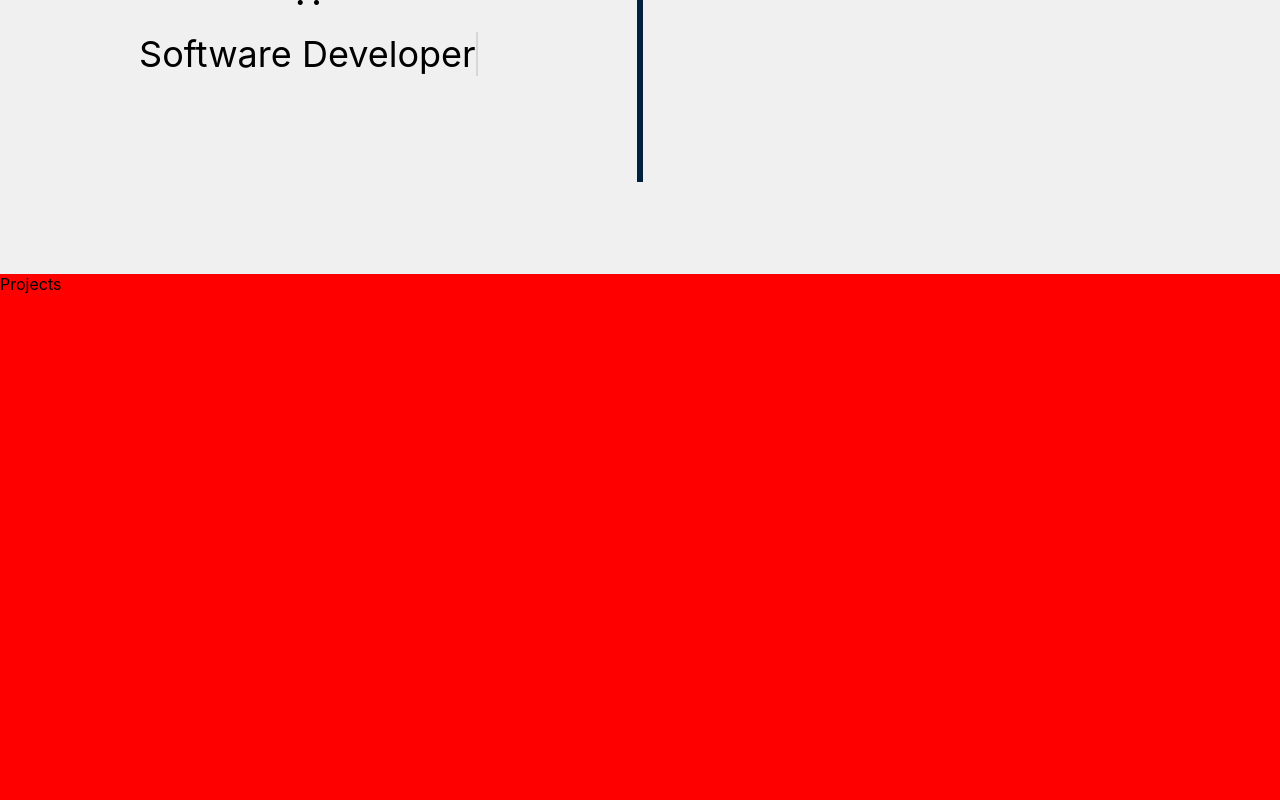
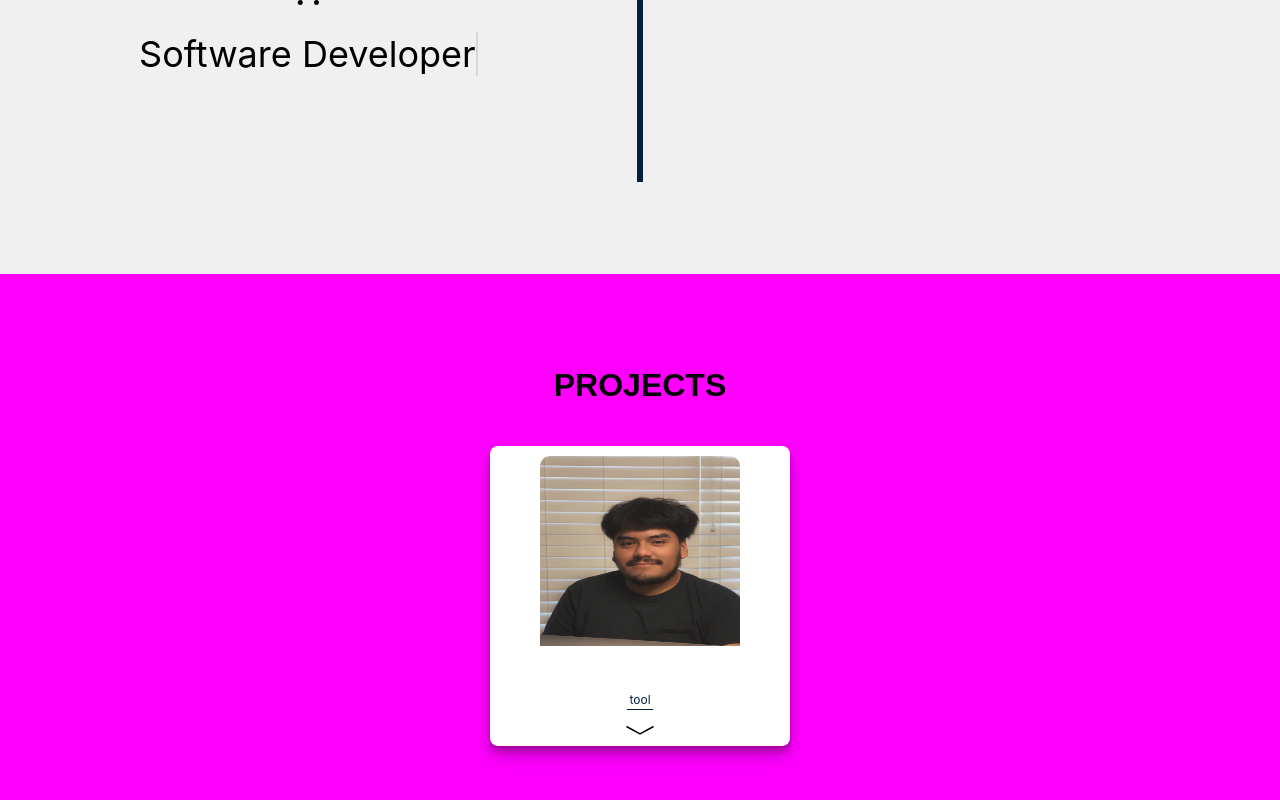
Before and after one commit to isaac-3/ic-portfolio, a Next.js app: page / in a window 1280 px wide. Shown: the part 526-1326 px from the top of the page. Built offline with nearby package versions, Linux system fonts and the light colour scheme.

Commit message:
create project component and add styling

```diff
--- /dev/null
+++ b/components/projectCard.tsx
@@ -0,0 +1,100 @@
+import React from "react";
+import Image from "next/image";
+
+interface ProjectCard {
+  imgSrc: string;
+  projectTitle: string;
+  projectDescription: string;
+  codeLink: string;
+  demoLink?: string;
+
+  realtime?: boolean;
+  tools: string[];
+  apis?: string;
+}
+
+const ProjectCard = ({
+  imgSrc,
+  projectTitle,
+  projectDescription,
+  codeLink,
+  demoLink,
+
+  realtime = false,
+  tools,
+  apis,
+}: ProjectCard) => {
+  const projectSlide = (e: React.MouseEvent<HTMLDivElement, MouseEvent>) => {
+    const project = e.currentTarget;
+    project.classList.toggle("expanded");
+  };
+
+  return (
+    <div className="project-card" onClick={(e) => projectSlide(e)}>
+      <Image
+        className="project-img"
+        alt="project-cover"
+        src={imgSrc}
+        height="200px"
+        width="200px"
+      />
+      <div className="project-info">
+        <div className="project-content">
+          <strong>
+            <small className="project-title">{projectTitle}</small>
+          </strong>
+          <div className="project-description">
+            {projectDescription}
+            <br />
+            {realtime && <span className="realtime-caption">real time</span>}
+            <div className="project-buttons">
+              {codeLink && (
+                <button
+                  className="code-link-button"
+                  onClick={() => window.open(codeLink)}
+                >
+                  <i className="fa fa-github"></i> Code
+                </button>
+              )}
+              {demoLink && (
+                <button
+                  className="demo-link-button"
+                  onClick={() => window.open(demoLink)}
+                >
+                  <i className="fa fa-youtube-play"></i> Demo
+                </button>
+              )}
+            </div>
+          </div>
+        </div>
+      </div>
+      <div className="project-footer">
+        <div className="tools-container">
+          {tools.map((tool) => (
+            <div key={tool}>{tool}</div>
+          ))}
+          {apis && (
+            <div className="tooltip" title={apis}>
+              API'S
+            </div>
+          )}
+        </div>
+        <svg
+          className="project-footer-arrow"
+          xmlns="http://www.w3.org/2000/svg"
+          viewBox="0 0 100 35"
+          width="30"
+        >
+          <path
+            d="M5 30L50 5l45 25"
+            fill="none"
+            stroke="#000"
+            strokeWidth="5"
+          />
+        </svg>
+      </div>
+    </div>
+  );
+};
+
+export default ProjectCard;
--- a/components/projects.tsx
+++ b/components/projects.tsx
@@ -1,11 +1,21 @@
 import React from "react";
+import ProjectCard from "./projectCard";
 
-type Props = {};
-
-const Projects = (props: Props) => {
+const Projects = () => {
   return (
     <div className="projects-container" id="projects">
-      Projects
+      <div className="project-header">
+        <h1>PROJECTS</h1>
+      </div>
+      <div className="project-slides-container">
+        <ProjectCard
+          imgSrc="/croppro.jpg"
+          projectTitle="Title"
+          projectDescription="Description"
+          codeLink="link"
+          tools={["tool"]}
+        />
+      </div>
     </div>
   );
 };
--- a/styles/abstracts/_mixins.scss
+++ b/styles/abstracts/_mixins.scss
@@ -1,3 +1,38 @@
 @mixin outline {
   box-shadow: (0 10px 20px rgba(0, 0, 0, 0.19), 0 6px 6px rgba(0, 0, 0, 0.23));
 }
+
+@mixin buttonShine($color) {
+  background-color: white;
+  text-align: center;
+  text-decoration: none;
+  color: $color;
+  border: 2px solid $color;
+  display: inline-block;
+  border-radius: 0.3em;
+  transition: all 0.2s ease-in-out;
+  position: relative;
+  overflow: hidden;
+
+  &:before {
+    content: "";
+    background-color: rgba(255, 255, 255, 0.5);
+    height: 100%;
+    width: 3em;
+    display: block;
+    position: absolute;
+    top: 0;
+    left: -4.5em;
+    transform: skewX(-45deg) translateX(0);
+    transition: none;
+  }
+  &:hover {
+    background-color: $color;
+    color: #fff;
+  }
+
+  &:hover::before {
+    transform: skewX(-45deg) translateX(13.5em);
+    transition: all 0.5s ease-in-out;
+  }
+}
--- a/styles/modules/_index.scss
+++ b/styles/modules/_index.scss
@@ -1,2 +1,3 @@
 @forward "navbar";
 @forward "about";
+@forward "projects";
--- a/styles/modules/_navbar.scss
+++ b/styles/modules/_navbar.scss
@@ -6,6 +6,7 @@
   height: 64px;
   display: flex;
   @include outline();
+  z-index: 1;
   position: sticky;
   top: 0;
   left: 0;
@@ -41,11 +42,3 @@
     background-color: $nav-link-active;
   }
 }
-
-////
-
-.projects-container {
-  background-color: red;
-  height: 100vh;
-  width: 100%;
-}
--- /dev/null
+++ b/styles/modules/_projects.scss
@@ -0,0 +1,160 @@
+@use "../abstracts" as *;
+
+.projects-container {
+  background-color: rgb(255, 0, 255);
+  height: 100vh;
+  width: 100%;
+  text-align: center;
+}
+
+.project-header {
+  padding-top: 72px;
+  font-family: "Poppins", sans-serif;
+}
+
+.project-slides-container {
+  display: flex;
+  flex-wrap: wrap;
+  justify-content: center;
+}
+
+.project-card {
+  background: white;
+  border-radius: 8px;
+  box-shadow: 0 10px 20px rgba(0, 0, 0, 0.19), 0 6px 6px rgba(0, 0, 0, 0.23);
+  cursor: pointer;
+  height: 300px;
+  margin: 20px;
+  padding: 0 20px;
+  position: relative;
+  text-align: center;
+  transition: height 1000ms;
+  width: 260px;
+
+  &.expanded {
+    height: 470px;
+    .project-img {
+      transform: translateY(0);
+    }
+    .project-info {
+      clip-path: inset(0 0 0 0);
+      -webkit-clip-path: inset(0 0 0 0);
+    }
+    .project-content {
+      transform: translateY(0px);
+    }
+    .project-footer-arrow {
+      transform: rotate(0deg);
+    }
+  }
+}
+
+.project-img {
+  border-radius: 10px;
+  margin-top: 10px;
+  transform: translateY(10px);
+  transition: transform 1000ms;
+  width: 100%;
+
+  &:hover {
+    transform: scale(1.1);
+  }
+}
+
+.project-info {
+  clip-path: inset(0 0 0 0);
+  -webkit-clip-path: inset(0 0 0 0);
+  transition: clip-path 1000ms;
+}
+
+.project-content {
+  transform: translateY(-160px);
+  transition: transform 1000ms;
+}
+
+.project-title {
+  font-family: "Poppins", sans-serif;
+  font-weight: 900;
+  font-size: 20px;
+}
+
+.project-description {
+  font-family: "Poppins", sans-serif;
+  font-size: 14px;
+  padding: 0 10px;
+}
+
+.realtime-caption {
+  font-weight: bold;
+}
+
+.project-buttons {
+  display: flex;
+  flex-wrap: wrap;
+  font-family: "Advent Pro", sans-serif;
+  font-weight: 900;
+  flex-grow: 1;
+}
+
+.code-link-button {
+  @include buttonShine(red);
+}
+
+.demo-link-button {
+  @include buttonShine(black);
+}
+
+.project-footer {
+  display: flex;
+}
+
+.tools-container {
+  display: flex;
+  font-size: 12px;
+  justify-content: space-around;
+  position: absolute;
+  bottom: 40px;
+  width: 260px;
+  color: #022140;
+  bottom: 36px;
+  flex-wrap: wrap;
+
+  div {
+    border-bottom: 1px solid #022140;
+    padding: 2px;
+  }
+}
+
+.tooltip {
+  display: inline;
+  position: relative;
+
+  &:hover:after {
+    background: #111;
+    background: rgba(0, 0, 0, 0.8);
+    border-radius: 0.5em;
+    margin-top: 4px;
+    color: #fff;
+    content: attr(title);
+    display: block;
+    left: -1em;
+    padding: 2px 4px;
+    position: absolute;
+  }
+}
+
+.project-footer-arrow {
+  position: absolute;
+  bottom: 10px;
+  left: calc(50% - 15px);
+  transform-origin: 50%;
+  transform: rotate(180deg);
+  transition: transform 1000ms;
+}
+
+@media (max-width: 767px) {
+  .project-card {
+    left: calc(50% - 20px);
+    transform: translateX(-50%);
+  }
+}
```
